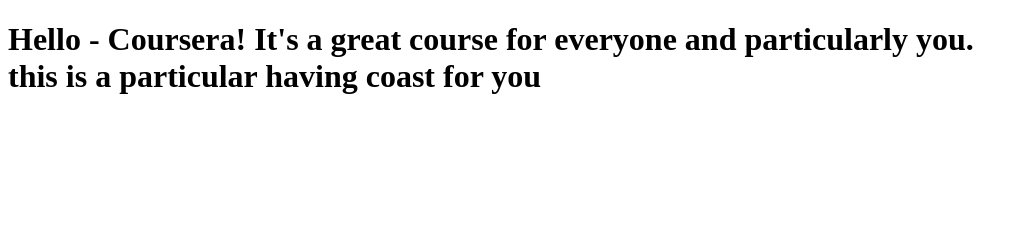
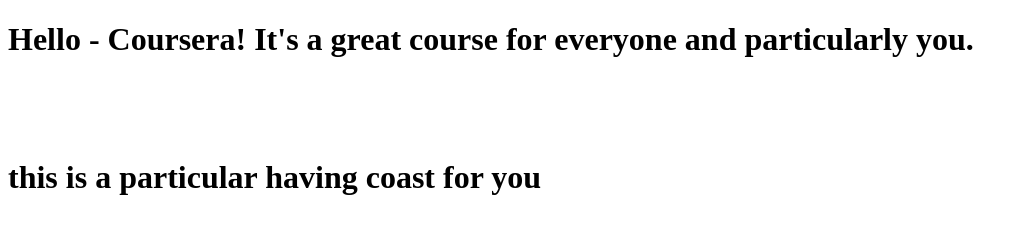
Before and after one commit to FMTAK/course-test, a plain HTML site: page site/index.html in a window 1280 px wide. Shown: the whole page, without its empty margins (0-1028 px from the left). Drawn offline with Linux system fonts and the light colour scheme.

Commit message:
15032024 modification2 on branch master.

```diff
--- a/site/index.html
+++ b/site/index.html
@@ -4,6 +4,6 @@
 	<title>Hello Coursera!</title>
 </head>
 <body>
-		<h1>Hello - Coursera! It's a great course for everyone and particularly you.<br/> this is a particular having coast for you </h1>
+		<h1>Hello - Coursera! It's a great course for everyone and particularly you.<p><br/></p> this is a particular having coast for you </h1>
 </body>
 </html>
```
